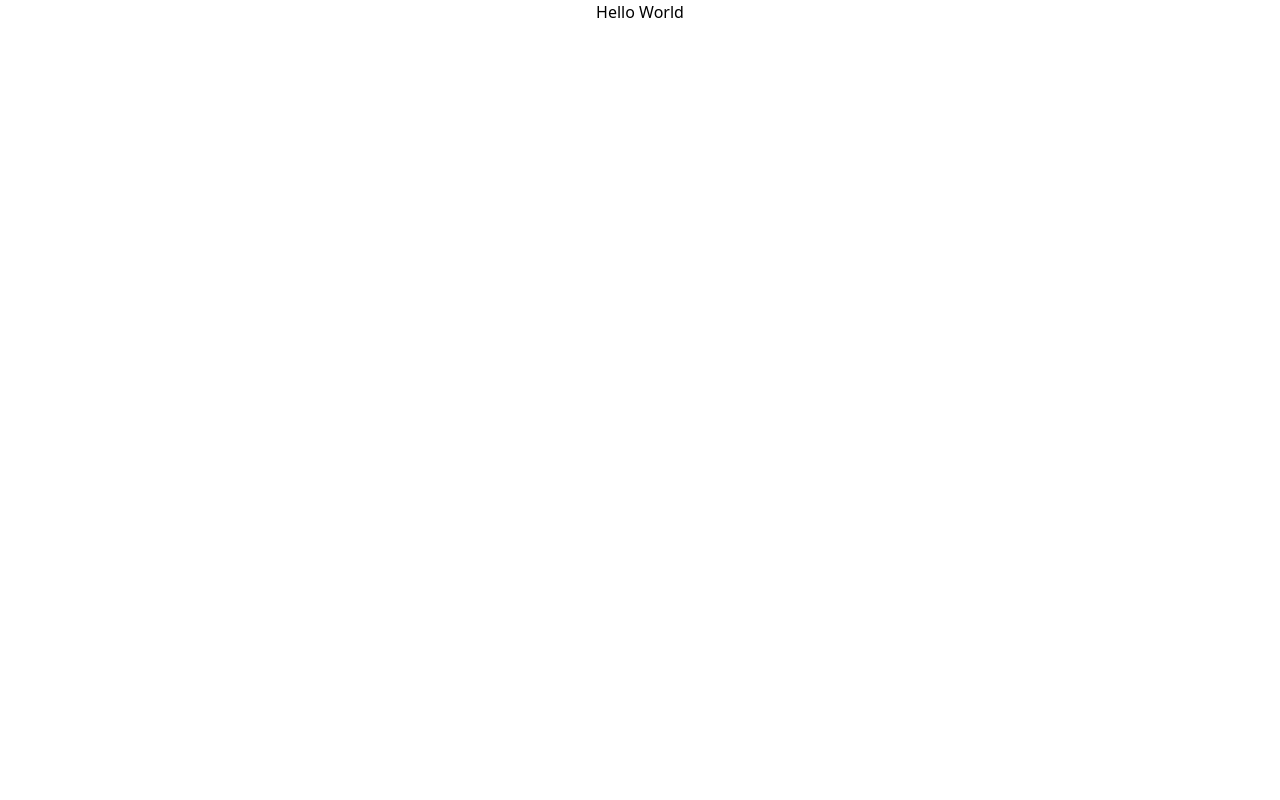
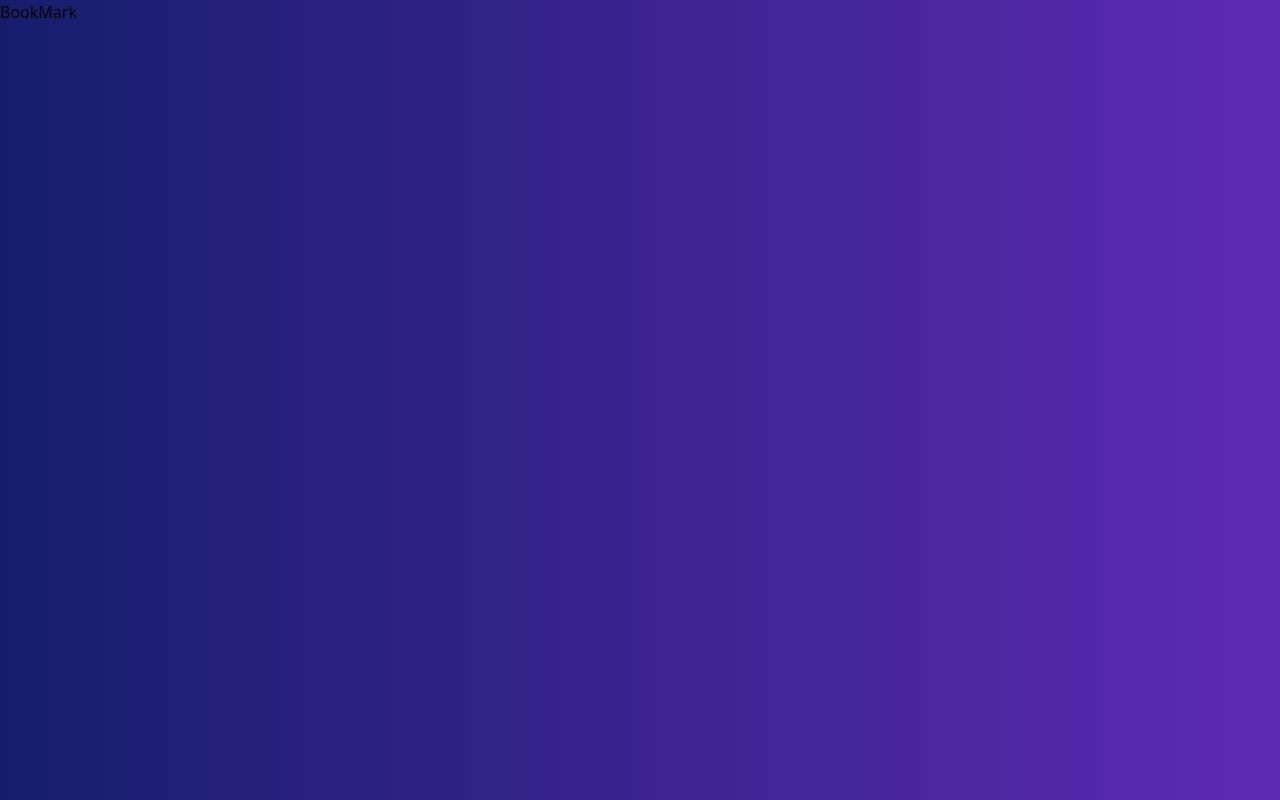
Before and after one commit to dhanashrighagare/React_Quote_Generator, a React (Create React App) app: page /bookmarks in a window 1280 px wide. Built offline with nearby package versions, Linux system fonts and the light colour scheme.

Commit message:
Fech of the quate completed

```diff
--- a/package.json
+++ b/package.json
@@ -13,6 +13,7 @@
     "axios": "^1.4.0",
     "react": "^18.2.0",
     "react-dom": "^18.2.0",
+    "react-router-dom": "^6.11.2",
     "react-scripts": "5.0.1",
     "web-vitals": "^2.1.4"
   },
--- a/src/App.css
+++ /dev/null
@@ -1,38 +0,0 @@
-.App {
-  text-align: center;
-}
-
-.App-logo {
-  height: 40vmin;
-  pointer-events: none;
-}
-
-@media (prefers-reduced-motion: no-preference) {
-  .App-logo {
-    animation: App-logo-spin infinite 20s linear;
-  }
-}
-
-.App-header {
-  background-color: #282c34;
-  min-height: 100vh;
-  display: flex;
-  flex-direction: column;
-  align-items: center;
-  justify-content: center;
-  font-size: calc(10px + 2vmin);
-  color: white;
-}
-
-.App-link {
-  color: #61dafb;
-}
-
-@keyframes App-logo-spin {
-  from {
-    transform: rotate(0deg);
-  }
-  to {
-    transform: rotate(360deg);
-  }
-}
--- a/src/App.js
+++ b/src/App.js
@@ -1,11 +1,21 @@
-import './App.css';
+import { Route, Routes } from "react-router-dom";
+import Home from "./Pages/Home";
+import BookMark from "./Pages/BookMark";
+import { QuoteContextProvider } from "./ContextAPI/QuoteContext";
 
 function App() {
   return (
-    <div className="App">
-      <h1>Hello World</h1>
+    <QuoteContextProvider>
+    <div className=" w-screen h-screen bg-gradient-to-r to-[#5E2AB3] from-[#161E6C]">
+
+      <Routes>
+        <Route path="/" Component={Home}/>
+        <Route path="/bookmarks" Component={BookMark}/>
+      </Routes>
+
 
     </div>
+    </QuoteContextProvider>
   );
 }
 
--- /dev/null
+++ b/src/ContextAPI/QuoteContext.js
@@ -0,0 +1,25 @@
+import { createContext, useState } from "react";
+
+
+export const QuoteContext = createContext(
+
+    {
+        bookmarks:[],
+        setbookmarks : ()=>{}
+    }
+);
+
+export const QuoteContextProvider = ({children})=>{
+
+    const [bookmarks,setbookmarks] = useState([])
+
+    return(<QuoteContext.Provider value={
+            {
+
+                bookmarks:bookmarks,
+                setbookmarks:setbookmarks
+            }
+        }>
+        {children}
+        </QuoteContext.Provider>)
+}
--- /dev/null
+++ b/src/Pages/BookMark.js
@@ -0,0 +1,7 @@
+import React from 'react'
+
+export default function BookMark() {
+  return (
+    <div>BookMark</div>
+  )
+}
--- /dev/null
+++ b/src/Pages/Home.js
@@ -0,0 +1,99 @@
+import React from 'react'
+import QuateCard from '../components/QuateCard'
+import axios from 'axios'
+import  { useContext, useEffect, useState } from 'react'
+import { QuoteContext } from '../ContextAPI/QuoteContext'
+import BookmarkAddIcon from '@mui/icons-material/BookmarkAdd';
+
+export default function Home() {
+  const ctx = useContext(QuoteContext);
+    const [tag,settag] = useState("")
+    const bookmarks = ctx.bookmarks
+    const [quote,setquote] = useState({
+        "quote":"",
+        "author":"",
+        "bookmarked":false
+    })
+
+    // function for feaching quote
+    const fechquote = async()=>{
+         await axios({
+            url :'https://api.quotable.io/random?tags='+tag,
+            method: 'GET'
+        })
+        .then((res)=>{
+            var isbookmarked  = false
+            for(var i=0;i<bookmarks.length;i++)
+            {
+                if(bookmarks[i].quote === res.data.content)
+                {
+                    isbookmarked = true
+                }
+            }
+            const responce = {
+                "quote":res.data.content,
+                "author":res.data.author,
+                bookmarked:isbookmarked
+            }
+            console.log(responce);
+            setquote(responce)
+        })
+
+
+    }
+    const [tags,settags] = useState([])
+
+    // function to get tags
+    const fechtags = async()=>{
+      await axios({
+        url :'https://api.quotable.io/tags',
+        method: 'GET'
+    })
+    .then((res)=>{
+      settags(res.data)
+      console.log(tags);
+    })
+    }
+
+const SelectHandler = (e)=>{
+  settag(e.target.value)
+
+}
+
+
+
+
+    useEffect(()=>{
+      fechquote()
+      fechtags()
+    },[bookmarks])
+
+  return (
+    <div className=' h-screen w-screen text-white '>
+        <div className=' top h-20 w-screen justify-between flex pt-5 '>
+            <p className=' font-[Poppins] text-xl ml-6 font-extrabold'>Home</p>
+            <p className=' font-[Poppins] text-xl mr-6 font-light'>Book Marks</p>
+        </div>
+
+        <div className=' absolute h-full w-screen flex flex-col items-center mt-20 '>
+            <QuateCard  quote={quote}/>
+            <div className=' mt-10 mb-10'>
+            <select   onChange={SelectHandler} className=' text-black rounded-lg' >
+            <option value="" selected="selected"></option>
+
+            {tags.map((item,index) => {
+      // console.log(item);
+      return (
+      <option key={index} value={item.slug}>
+        {item.name}
+      </option>
+    );
+  })}
+
+      </select>
+      </div>
+      <button onClick={fechquote} className=' bg-[#009C51] rounded-lg h-[45px] w-[240px] font-[26px]'>Next Quote</button>
+        </div>
+    </div>
+  )
+}
--- /dev/null
+++ b/src/components/QuateCard.js
@@ -0,0 +1,16 @@
+// import axios from 'axios'
+import React, { useContext, useEffect, useState } from 'react'
+// import { QuoteContext } from '../ContextAPI/QuoteContext'
+
+
+export default function QuateCard(props) {
+    const quote = props.quote
+  return (
+    <div className=' bg-[#D05252] rounded-[30px] w-[60%] h-auto p-6 flex flex-col justify-center items-center' >
+
+        {quote.quote}
+        <br></br>
+         <p className=' font-bold'>-{quote.author}</p>
+    </div>
+  )
+}
--- a/src/index.css
+++ b/src/index.css
@@ -1,3 +1,4 @@
+@import url('https://fonts.googleapis.com/css2?family=Poppins&display=swap');
 @tailwind base;
 @tailwind components;
 @tailwind utilities;
--- a/tailwind.config.js
+++ b/tailwind.config.js
@@ -7,4 +7,5 @@ module.exports = {
     extend: {},
   },
   plugins: [],
+
 }
```
Also changed, not shown: src/index.js (+6 -1 lines), 1 other file (tests, documents, lock files or other folders).
